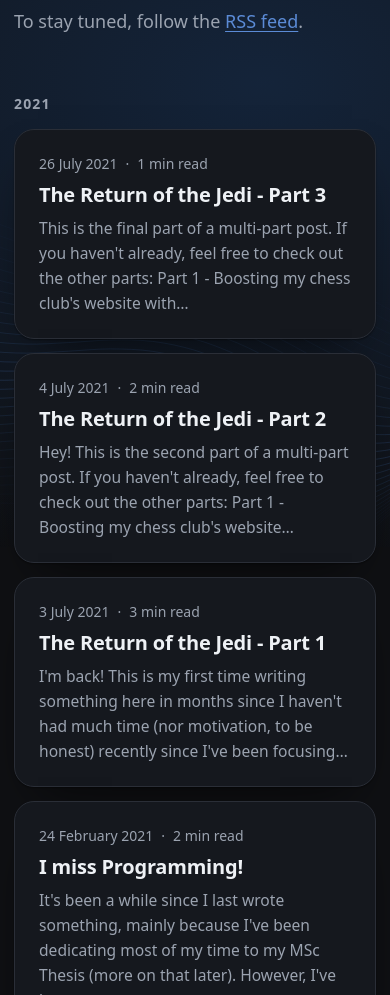
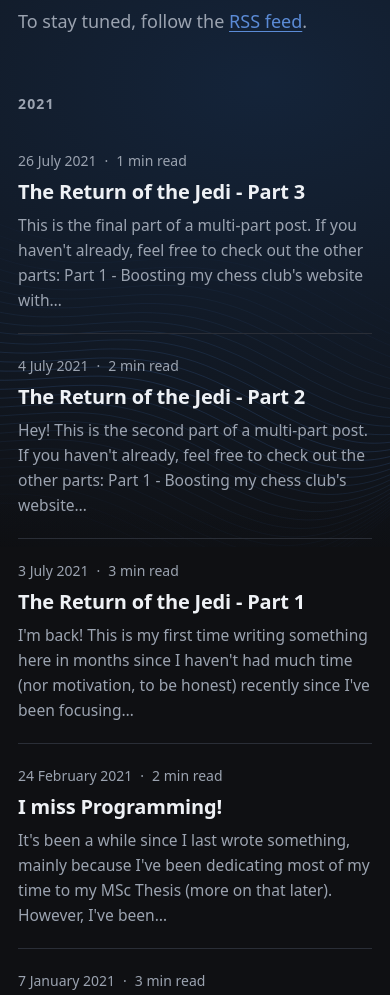
Before and after one commit to xRuiAlves/blog, an Astro site: page / in a window 390 px wide. Shown: the part 297-1292 px from the top of the page. Built offline with nearby package versions, Linux system fonts and the light colour scheme; Astro itself is replaced by a stand-in of ours.

Commit message:
Drop card style for post list on mobile

```diff
--- a/src/components/PostCard.astro
+++ b/src/components/PostCard.astro
@@ -75,4 +75,23 @@ const { post } = Astro.props;
         font-size: 0.975rem;
         line-height: 1.6;
     }
+
+    @media (max-width: 600px) {
+        .post-card {
+            padding: 20px 0;
+            background-color: transparent;
+            border: 0;
+            border-bottom: 1px solid var(--border);
+            border-radius: 0;
+            box-shadow: none;
+        }
+
+        .post-card:hover {
+            transform: none;
+        }
+
+        .post-card:has(a:focus-visible) {
+            outline-offset: 0;
+        }
+    }
 </style>
--- a/src/pages/404.astro
+++ b/src/pages/404.astro
@@ -55,4 +55,10 @@ const recent = (await getPosts()).slice(0, 3);
         padding: 0;
         list-style: none;
     }
+
+    @media (max-width: 600px) {
+        .posts {
+            gap: 0;
+        }
+    }
 </style>
--- a/src/pages/index.astro
+++ b/src/pages/index.astro
@@ -79,4 +79,10 @@ const years = [...new Set(posts.map((post) => post.data.date.getUTCFullYear()))]
         padding: 0;
         list-style: none;
     }
+
+    @media (max-width: 600px) {
+        .posts {
+            gap: 0;
+        }
+    }
 </style>
--- a/src/styles/global.css
+++ b/src/styles/global.css
@@ -124,6 +124,6 @@ body::before {
 
 @media (max-width: 520px) {
     .container {
-        padding: 0 14px;
+        padding: 0 18px;
     }
 }
```
